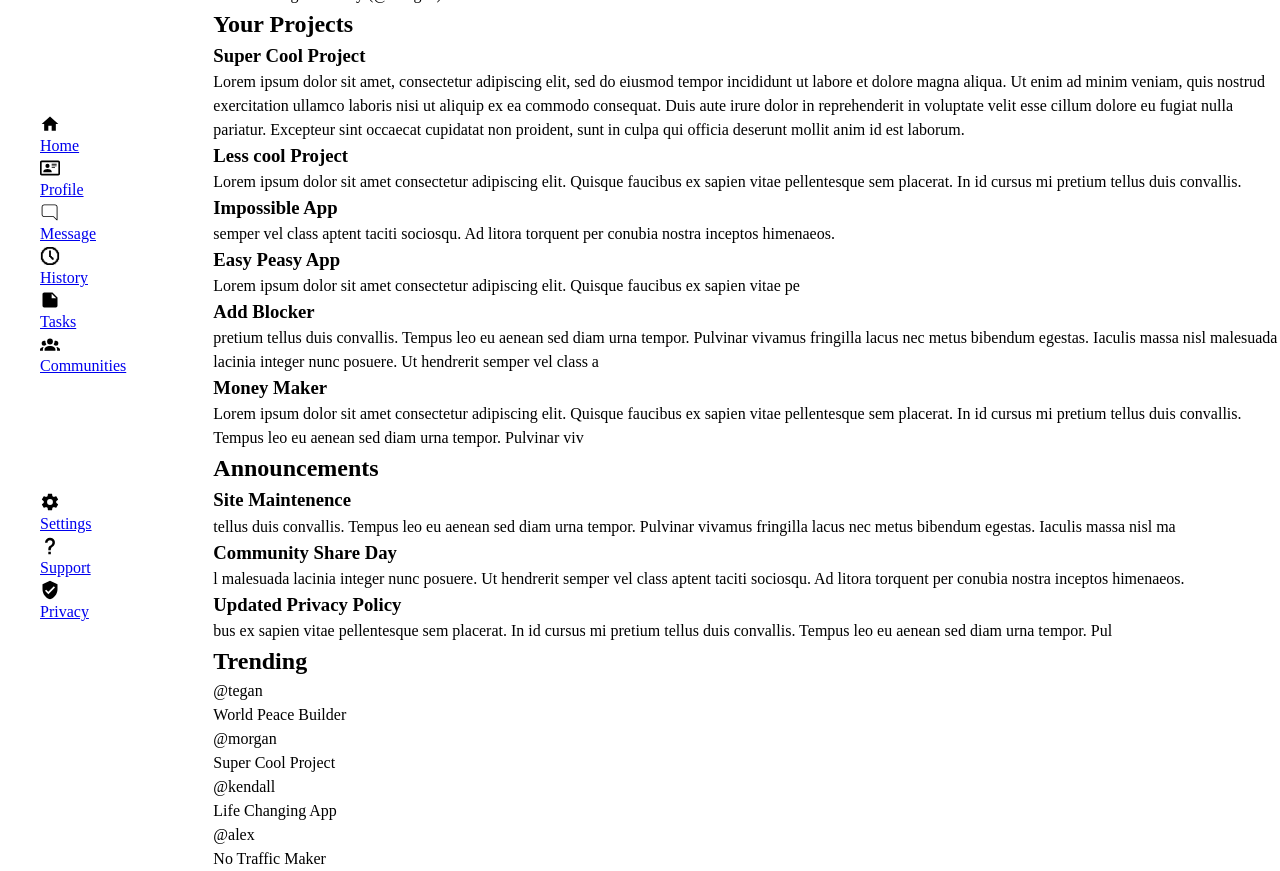
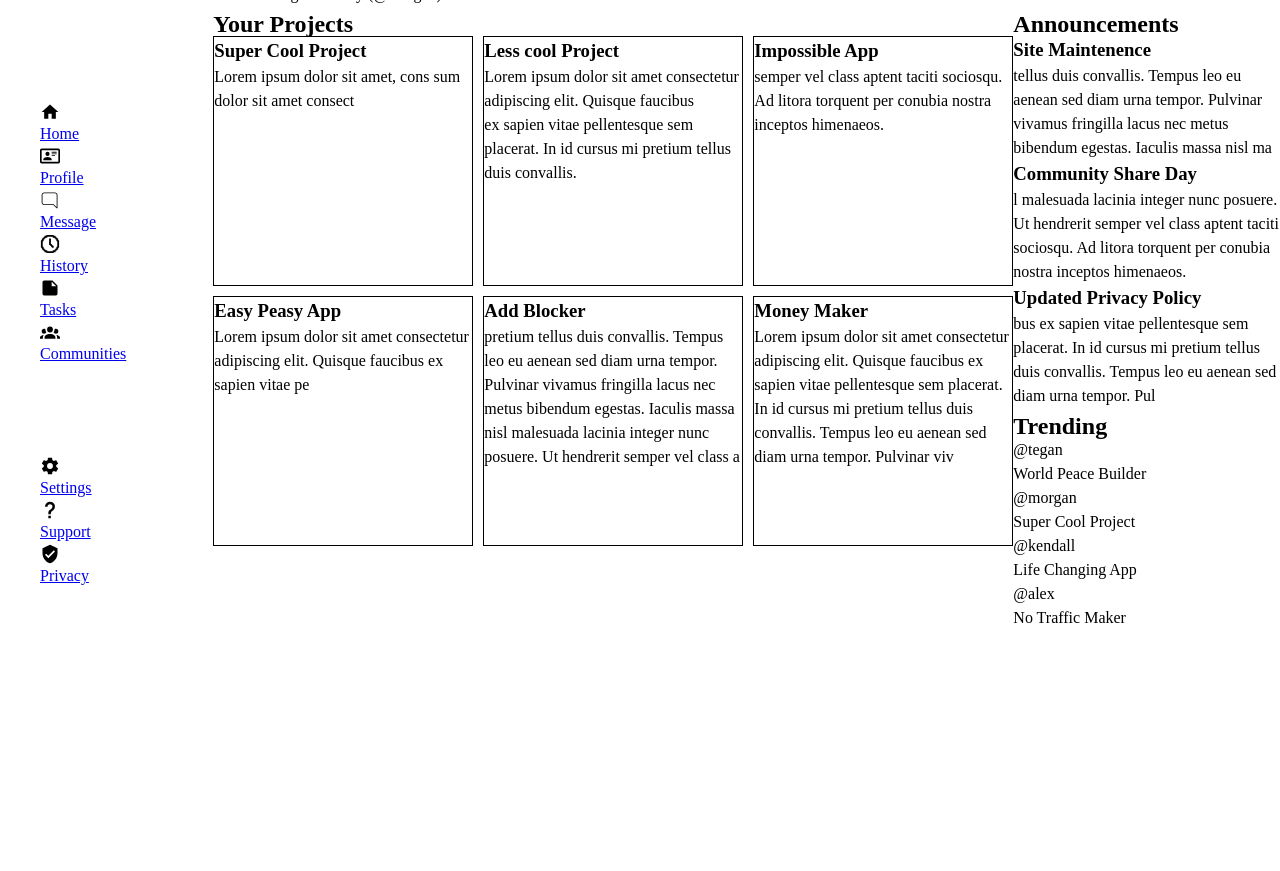
Before and after one commit to codingbyday3/admin-dashboard, a website: page index.html in a window 1280 px wide. Shown: the part 75-946 px from the top of the page. After the commit the page ends 885 px from the top, so only its background shows below. Drawn offline with Linux system fonts and the light colour scheme.

Commit message:
Style: projects container layout

```diff
--- a/index.html
+++ b/index.html
@@ -124,7 +124,7 @@
         <div>
           <h3>Super Cool Project</h3>
           <p>
-            Lorem ipsum dolor sit amet, consectetur adipiscing elit, sed do eiusmod tempor incididunt ut labore et dolore magna aliqua. Ut enim ad minim veniam, quis nostrud exercitation ullamco laboris nisi ut aliquip ex ea commodo consequat. Duis aute irure dolor in reprehenderit in voluptate velit esse cillum dolore eu fugiat nulla pariatur. Excepteur sint occaecat cupidatat non proident, sunt in culpa qui officia deserunt mollit anim id est laborum.
+            Lorem ipsum dolor sit amet, cons sum dolor sit amet consect
           </p>
         </div>
         <div>
@@ -158,8 +158,8 @@
         </div>
 
       </div>
+      <h2>Announcements</h2>
       <div class="announcements-container">
-        <h2>Announcements</h2>
         <div>
           <h3>Site Maintenence</h3>
           <p>
@@ -179,8 +179,8 @@
           </p>
         </div>
       </div>
+      <h2>Trending</h2>
       <div class="trending-container">
-        <h2>Trending</h2>
         <div>
           <div></div>
           <div>
--- a/style.css
+++ b/style.css
@@ -117,3 +117,40 @@ ul{
   align-items: center;
   gap: 20px;
 }
+
+.projects-container{
+  display: grid;
+  grid-template-columns: 3fr 1fr;
+  grid-template-rows: 30px 1fr 30px 1fr;
+}
+
+.projects-container h2:first-child{
+  grid-column: 1 / 2;
+  grid-row: 1 / 2;
+}
+
+.projects-container .user-projects{
+  grid-column: 1 / 2;
+  grid-row: 2 / 5
+}
+
+.projects-container .announcements-container{
+  grid-column: 2 / 3;
+  grid-row: 2 / 3;
+}
+
+.projects-container .trending-container{
+  grid-column: 2 / 3;
+  grid-row: 4 / 5;
+}
+
+.user-projects{
+  display: grid;
+  grid-template-columns: repeat(auto-fit, minmax(250px, 1fr));
+  grid-template-rows: repeat(2, 250px);
+  gap: 10px;
+}
+
+.user-projects div{
+  border: 1px solid black;
+}
```
